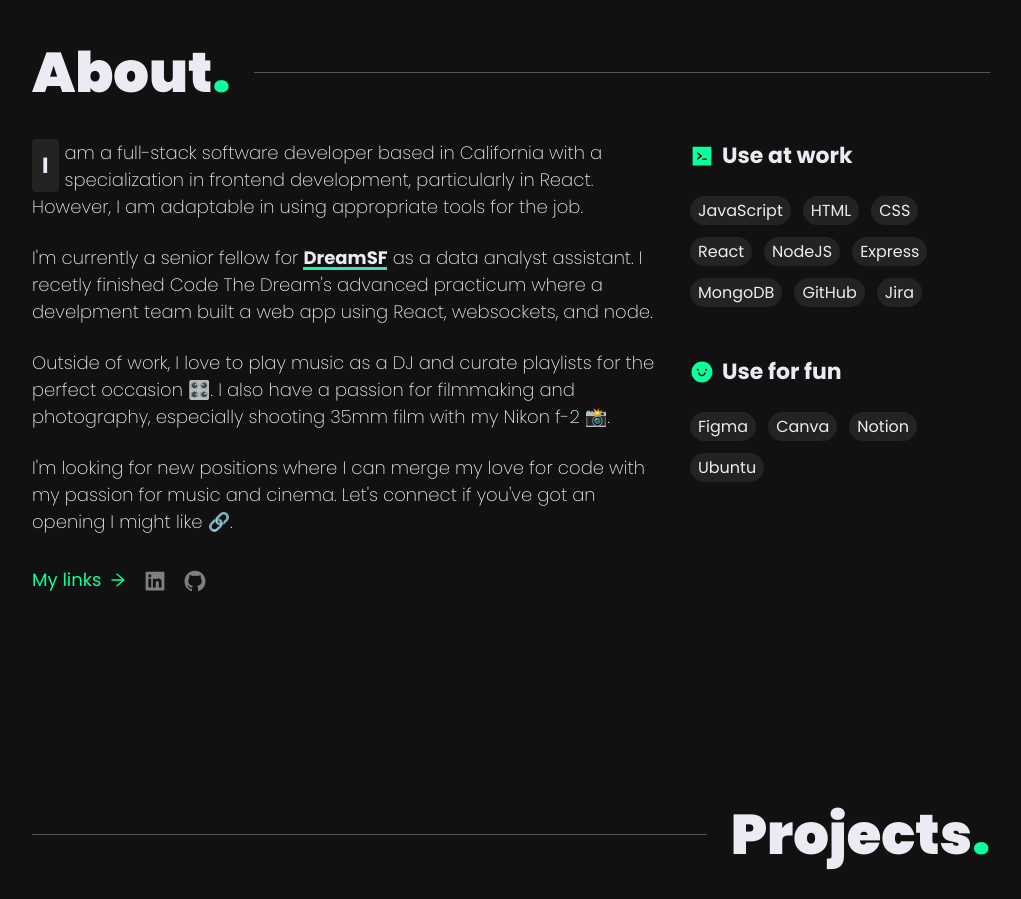
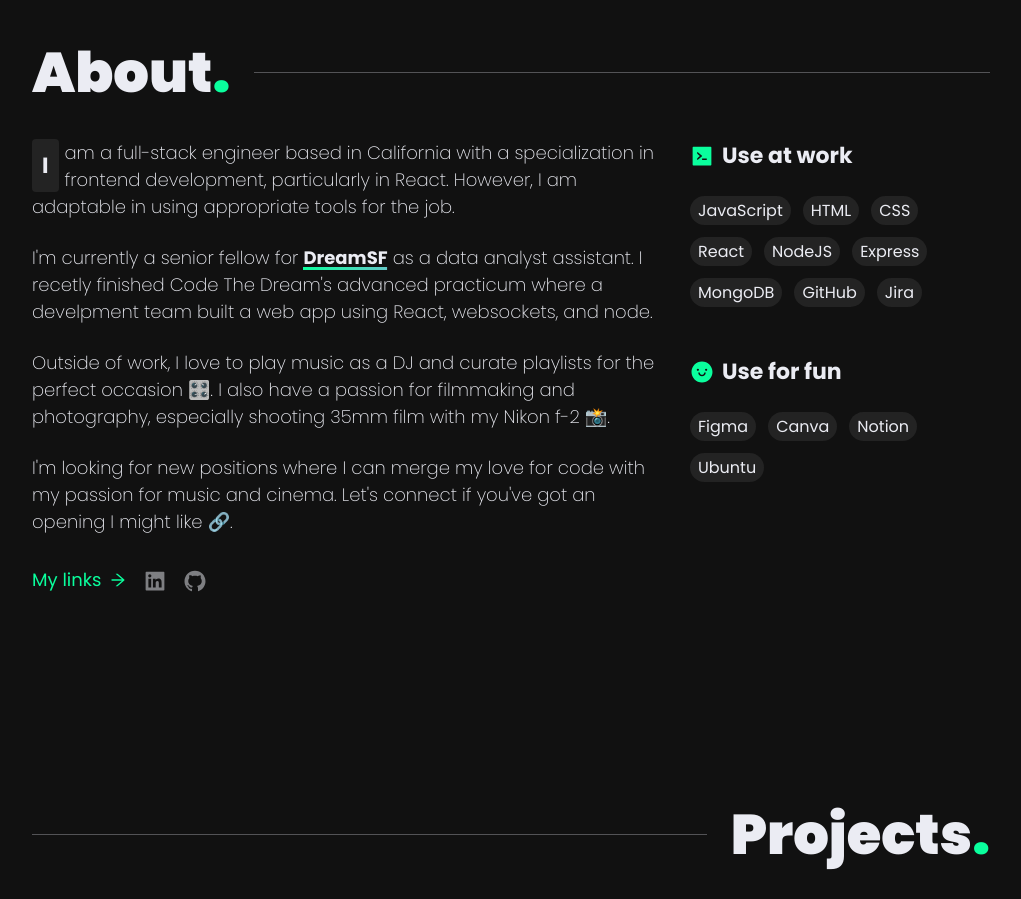
Before and after one commit to alejandroo-pc/portfolio, a Next.js app: page / in a window 1280 px wide. Shown: the part 920-1819 px from the top of the page, without its empty margins (159-1180 px from the left). Built offline with nearby package versions, Linux system fonts and the light colour scheme.

Commit message:
updated about me section\
1. Reflecting new position

```diff
--- a/components/home/about/About.js
+++ b/components/home/about/About.js
@@ -6,6 +6,7 @@ import { Stats } from './Stats';
 import { AiOutlineArrowRight } from 'react-icons/ai';
 
 export const About = () => {
+  //TODO: Update current position and the experince section to reflect Apprenticeship
   return (
     <section id='about' className='section-wrapper'>
       <SectionHeader title='About' dir='l' />
@@ -13,7 +14,7 @@ export const About = () => {
         <div>
           <Reveal>
             <p className={`${styles.aboutText} ${styles.highlightFirstLetter}`}>
-              I am a full-stack software developer based in California with a
+              I am a full-stack engineer based in California with a
               specialization in frontend development, particularly in React.
               However, I am adaptable in using appropriate tools for the job.
             </p>
```
Also changed, not shown: 2 other files (tests, documents, lock files or other folders).
